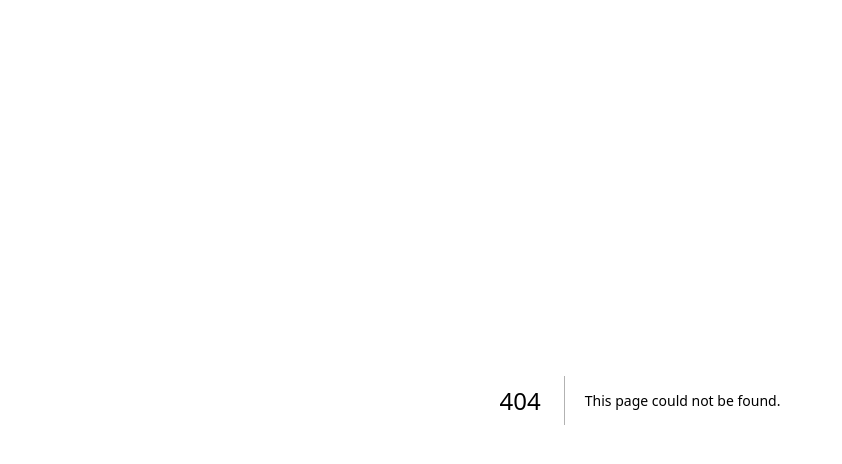
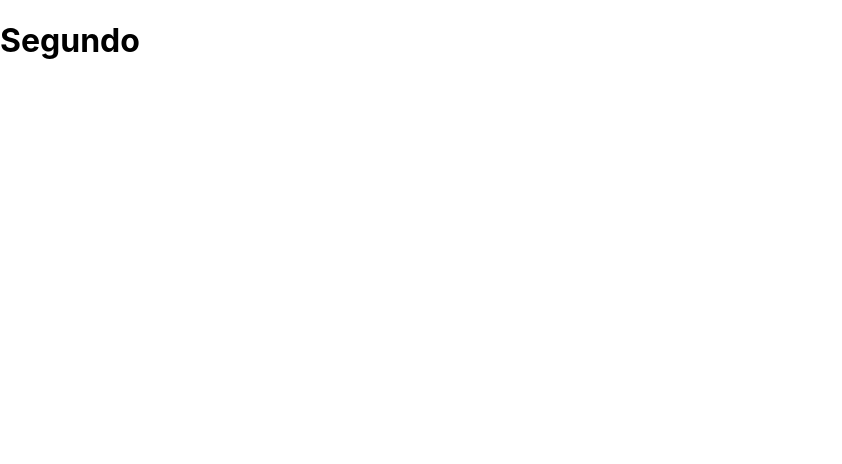
Before and after one commit to Victor110901/Revisao-React, a Next.js app: page /basicos/segundo in a window 1280 px wide. Before the commit this address had no page. Shown: the top 464 px of the page, without its empty margins (0-842 px from the left). Built offline with nearby package versions, Linux system fonts and the light colour scheme.

Commit message:
Aula 12 next

```diff
--- /dev/null
+++ b/pages/basicos/segundo.js
@@ -0,0 +1,7 @@
+export default function segundo() {
+    return (
+        <div>
+            <h1>Segundo</h1>
+        </div>
+    )
+}
```
